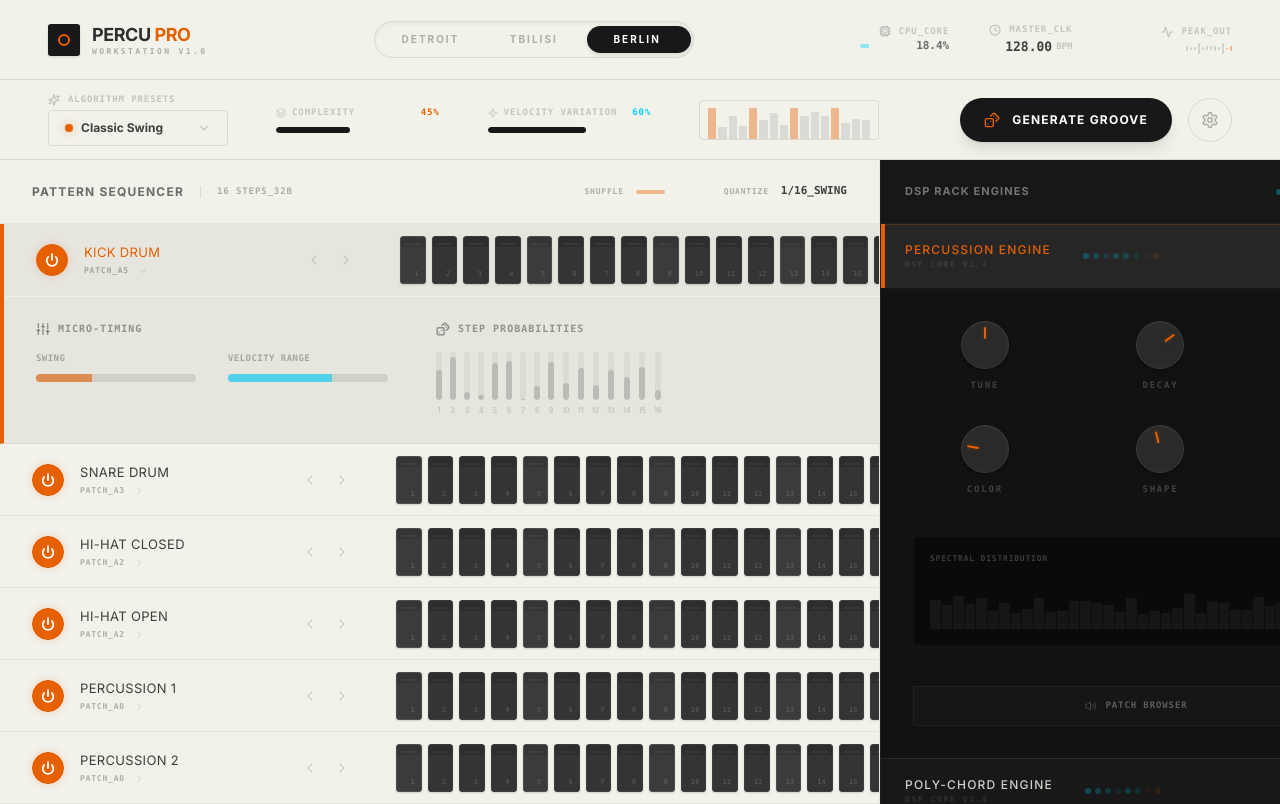
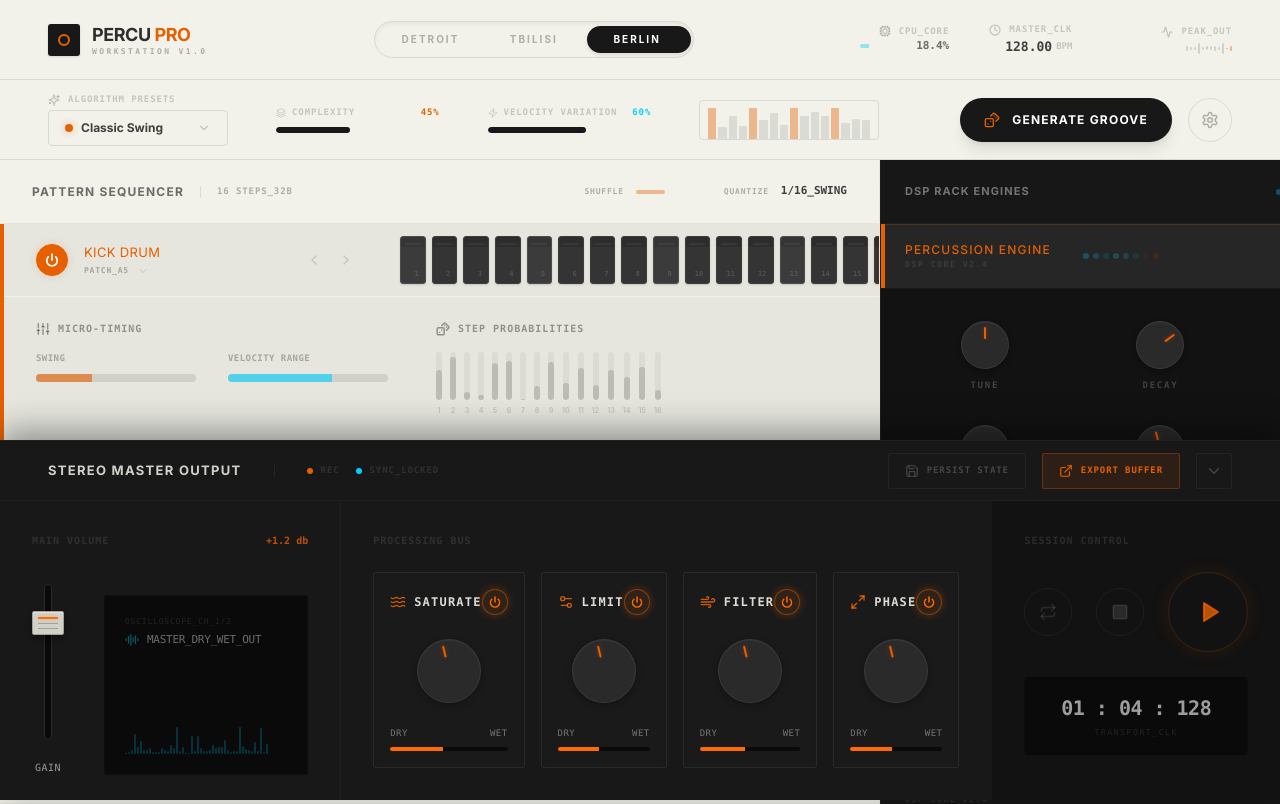
Before and after one commit to LMSKfrance/Percu-Pro, a React (Vite) app: page / in a window 1280 px wide. Shown: the top 804 px of the page. Built offline with nearby package versions, Linux system fonts and the light colour scheme.

Commit message:
footer-ui-v1

```diff
--- a/src/app/App.tsx
+++ b/src/app/App.tsx
@@ -1,4 +1,4 @@
-import React, { useState, useEffect } from "react";
+import React, { useState, useEffect, useRef, useCallback } from "react";
 import { Header } from "./components/Header";
 import { MasterDockCollapsed, DOCK_HEIGHT } from "./components/MasterDockCollapsed";
 import { GrooveGenerator } from "./components/GrooveGenerator";
@@ -46,8 +46,10 @@ type MasterSectionProps = {
   onCollapse?: () => void;
 };
 
+const EXPANDED_MASTER_HEIGHT = 360;
+
 const MasterSection = ({ isPlaying, isLooping, onTogglePlay, onStop, onToggleLoop, onCollapse }: MasterSectionProps) => (
-  <div className="flex flex-col border-t border-white/[0.03] bg-[#181818] flex-none z-20">
+  <div className="flex flex-col border-t border-white/[0.03] bg-[#181818] flex-none overflow-hidden" style={{ height: EXPANDED_MASTER_HEIGHT }}>
     <div className="flex items-center justify-between px-12 h-[60px] border-b border-white/[0.03]">
       <div className="flex items-center gap-8">
         <span className="text-[13px] font-[Inter] font-bold uppercase tracking-widest text-[#D1D1CA]">
@@ -80,7 +82,7 @@ const MasterSection = ({ isPlaying, isLooping, onTogglePlay, onStop, onToggleLoo
       </div>
     </div>
 
-    <div className="flex h-[300px]">
+    <div className="flex flex-1 min-h-0">
       {/* Master Controls Section */}
       <div className="w-[380px] border-r border-white/[0.03] p-8 flex flex-col justify-between">
         <div className="flex flex-col gap-6">
@@ -171,6 +173,20 @@ export default function App() {
     return window.innerWidth >= 1280;
   });
 
+  const footerRef = useRef<HTMLDivElement>(null);
+
+  const scrollFooterIntoView = useCallback(() => {
+    footerRef.current?.scrollIntoView({ behavior: "smooth", block: "end" });
+  }, []);
+
+  const handleExpandMaster = useCallback(() => {
+    setMasterExpanded(true);
+    // Scroll so the footer area is in view when expanding (in case page was scrolled up)
+    requestAnimationFrame(() => {
+      footerRef.current?.scrollIntoView({ behavior: "smooth", block: "end" });
+    });
+  }, []);
+
   useEffect(() => {
     localStorage.setItem(STORAGE_KEY_MASTER, String(masterExpanded));
   }, [masterExpanded]);
@@ -181,7 +197,7 @@ export default function App() {
       <Header />
       <GrooveGenerator />
 
-      <main className="flex-1 flex overflow-hidden">
+      <main className="flex-1 flex overflow-hidden min-h-0">
         {/* Sidebar Left: Sequencer */}
         <section className="flex-1 min-w-[880px] flex flex-col overflow-y-auto scrollbar-hide border-r border-[#121212]/5">
           <div className="flex items-center justify-between px-8 h-[64px] border-b border-[#121212]/5 flex-none bg-[#F2F2EB]/80 backdrop-blur-md sticky top-0 z-30">
@@ -267,11 +283,49 @@ export default function App() {
         </aside>
       </main>
 
-      {masterExpanded ? (
-        <MasterSection isPlaying={isPlaying} isLooping={isLooping} onTogglePlay={actions.togglePlay} onStop={actions.stop} onToggleLoop={actions.toggleLoop} onCollapse={() => setMasterExpanded(false)} />
-      ) : (
-        <MasterDockCollapsed isPlaying={isPlaying} isLooping={isLooping} bpm={bpm} onTogglePlay={actions.togglePlay} onStop={actions.stop} onToggleLoop={actions.toggleLoop} onBpmChange={actions.setBpm} onExpand={() => setMasterExpanded(true)} />
-      )}
+      {/* Sentinel for scroll-into-view when footer is in flow (e.g. after resize) */}
+      <div ref={footerRef} className="flex-none" aria-hidden />
+
+      {/* Expanded master: fixed overlay on top of everything with smooth animation */}
+      <AnimatePresence mode="wait">
+        {masterExpanded ? (
+          <motion.div
+            key="master-expanded"
+            initial={{ height: 0, opacity: 0 }}
+            animate={{ height: EXPANDED_MASTER_HEIGHT, opacity: 1 }}
+            exit={{ height: 0, opacity: 0 }}
+            transition={{ type: "spring", damping: 26, stiffness: 260, opacity: { duration: 0.25 } }}
+            className="fixed bottom-0 left-0 right-0 z-[100] overflow-hidden shadow-[0_-8px_32px_rgba(0,0,0,0.4)]"
+          >
+            <MasterSection
+              isPlaying={isPlaying}
+              isLooping={isLooping}
+              onTogglePlay={actions.togglePlay}
+              onStop={actions.stop}
+              onToggleLoop={actions.toggleLoop}
+              onCollapse={() => setMasterExpanded(false)}
+            />
+          </motion.div>
+        ) : (
+          <motion.div
+            key="master-dock"
+            initial={false}
+            className="fixed bottom-0 left-0 right-0 z-[100]"
+          >
+            <MasterDockCollapsed
+              isPlaying={isPlaying}
+              isLooping={isLooping}
+              bpm={bpm}
+              onTogglePlay={actions.togglePlay}
+              onStop={actions.stop}
+              onToggleLoop={actions.toggleLoop}
+              onBpmChange={actions.setBpm}
+              onExpand={handleExpandMaster}
+              onBarClick={scrollFooterIntoView}
+            />
+          </motion.div>
+        )}
+      </AnimatePresence>
     </div>
   );
 }
--- a/src/app/components/MasterDockCollapsed.tsx
+++ b/src/app/components/MasterDockCollapsed.tsx
@@ -16,6 +16,8 @@ export type MasterDockCollapsedProps = {
   onToggleLoop: () => void;
   onBpmChange: (bpm: number) => void;
   onExpand: () => void;
+  /** When user clicks the bar (e.g. label area), scroll footer into view */
+  onBarClick?: () => void;
 };
 
 // Spark meter: 2px full-width, cyan signal, orange for peaks above -3dB (mock)
@@ -231,6 +233,7 @@ export function MasterDockCollapsed({
   onToggleLoop,
   onBpmChange,
   onExpand,
+  onBarClick,
 }: MasterDockCollapsedProps) {
   const [dynamicsThresh, setDynamicsThresh] = useState(50);
   const [driveDb, setDriveDb] = useState(0);
@@ -279,8 +282,17 @@ export function MasterDockCollapsed({
     >
       <SparkMeter />
       <div className="flex-1 flex items-center justify-between px-6 gap-6 min-h-0">
-        {/* Status (Left) */}
-        <div className="flex items-center gap-4 flex-shrink-0">
+        {/* Status (Left) - clickable to scroll footer into view */}
+        <div
+          {...(onBarClick && {
+            role: "button" as const,
+            tabIndex: 0,
+            onClick: onBarClick,
+            onKeyDown: (e: React.KeyboardEvent) => e.key === "Enter" && onBarClick(),
+            "aria-label": "Scroll to footer",
+          })}
+          className={`flex items-center gap-4 flex-shrink-0 select-none ${onBarClick ? "cursor-pointer hover:opacity-90 transition-opacity" : ""}`}
+        >
           <span className="text-[9px] font-mono font-bold uppercase tracking-widest text-white/50">
             STEREO MASTER OUTPUT
           </span>
```
